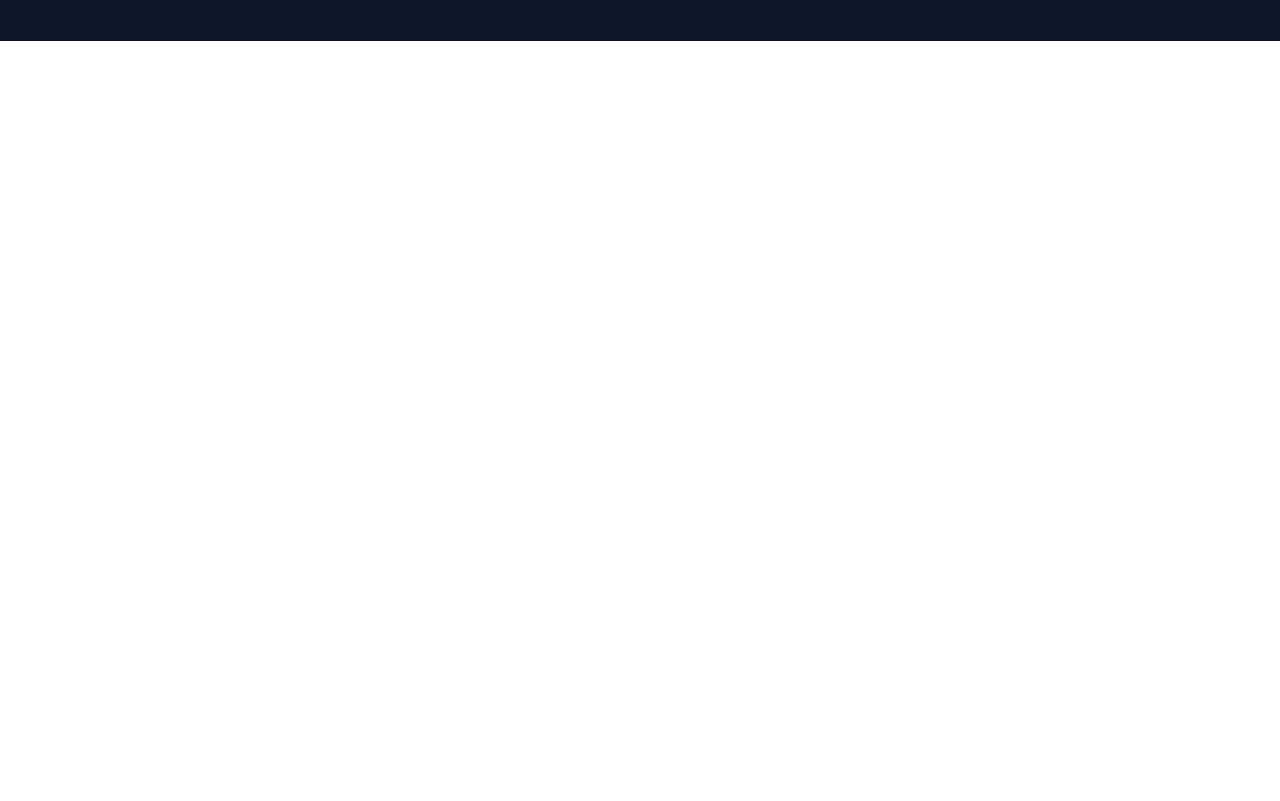
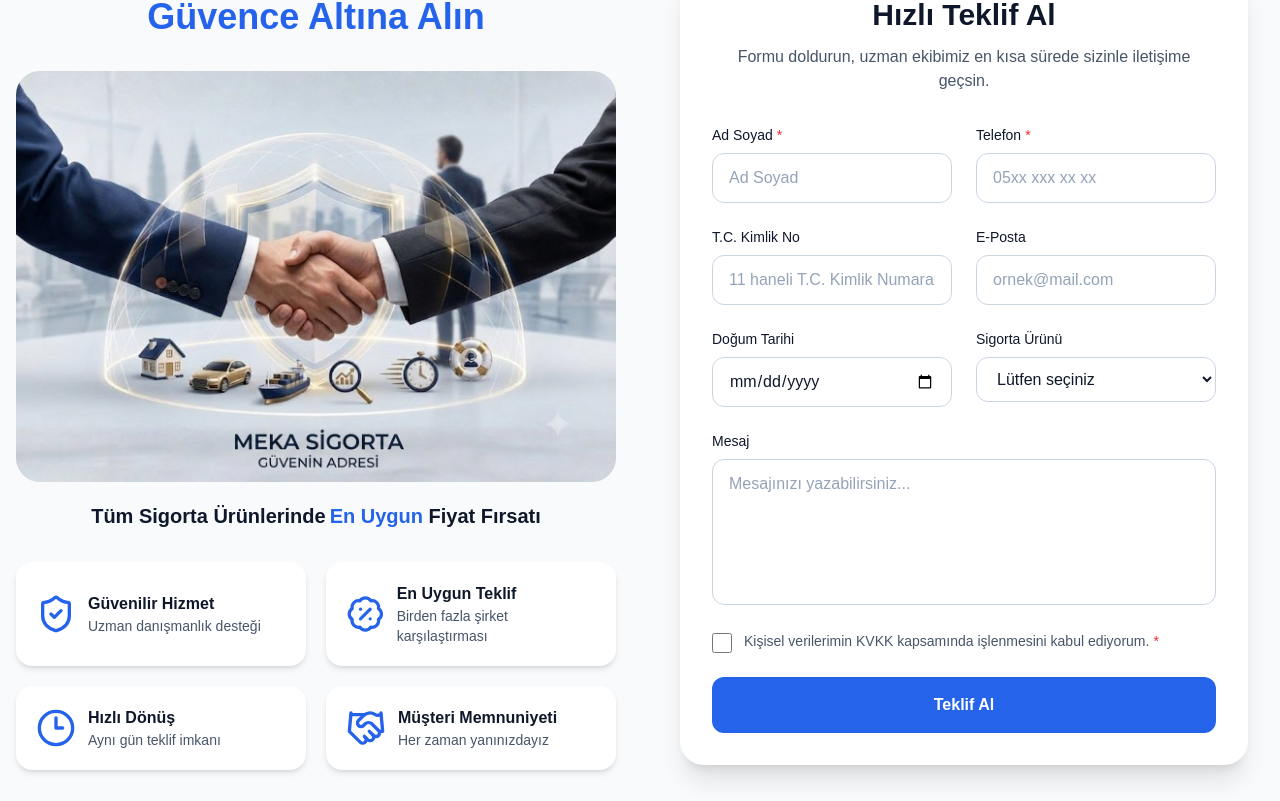
Before and after one commit to emraheskbgc/meksigorta, a Next.js app: page /home in a window 1280 px wide. Shown: the part 759-1560 px from the top of the page. Before the commit the page ends 800 px from the top, so only its background shows below. Built offline with nearby package versions, Linux system fonts and the light colour scheme.

Commit message:
homesection2

```diff
--- a/package.json
+++ b/package.json
@@ -9,6 +9,7 @@
     "lint": "eslint"
   },
   "dependencies": {
+    "lucide-react": "^1.23.0",
     "next": "16.2.6",
     "nodemailer": "^9.0.3",
     "react": "19.2.4",
--- a/src/app/home/page.tsx
+++ b/src/app/home/page.tsx
@@ -1,10 +1,12 @@
 
 import Slider from '@/components/Home/Slider/Slider';
+import HomeSection2 from '@/components/Home/HomeSection2';
 export default function Home() {
   return (
 
       <main >
       <Slider/>
+      <HomeSection2/>
       </main>
 
 
--- /dev/null
+++ b/src/components/Home/HomeSection2.tsx
@@ -0,0 +1,89 @@
+import Image from "next/image";
+import ContactForm from "../ContactForm/ContactForm";
+import { ShieldCheck, BadgePercent, Clock3, Handshake } from "lucide-react";
+
+export default function HomeSection2() {
+  return (
+    <section className="bg-backColor py-20">
+      <div className="container mx-auto max-w-7xl px-4">
+        <div className="grid grid-cols-1 lg:grid-cols-2 gap-12 items-center  ">
+          {/*SOL TARAFA KOYULCAK GÖRSEL */}
+          <div className="relative  flex flex-col  h-full">
+            <div className="mb-8 mt-2 md:mt-12 text-center">
+              <h2 className="text-4xl font-bold text-text1 leading-tight">
+                Hayatınızı
+                <span className="block text-accent">Güvence Altına Alın</span>
+              </h2>
+            </div>
+            <div>
+              <Image
+                src="/assets/images/homesection2.png"
+                alt="MEKA SİGORTA"
+                width={1000}
+                height={1000}
+                className="w-full h-auto rounded-3xl object-cover"
+              />
+
+            </div>
+            <p className="text-xl font-bold text-center mt-5  text-text1 ">
+                Tüm Sigorta Ürünlerinde
+                <span className="ml-1 text-accent">En Uygun </span>
+                Fiyat Fırsatı
+              </p>
+            <div className="mt-8 grid grid-cols-2 gap-5">
+              <div className="flex items-center gap-3 rounded-2xl bg-white p-5 shadow-md">
+                <ShieldCheck className="h-10 w-10 text-accent" />
+
+                <div>
+                  <h3 className="font-semibold text-text1">Güvenilir Hizmet</h3>
+
+                  <p className="text-sm text-text2">
+                    Uzman danışmanlık desteği
+                  </p>
+                </div>
+              </div>
+
+              <div className="flex items-center gap-3 rounded-2xl bg-white p-5 shadow-md">
+                <BadgePercent className="h-10 w-10 text-accent" />
+
+                <div>
+                  <h3 className="font-semibold text-text1">En Uygun Teklif</h3>
+
+                  <p className="text-sm text-text2">
+                    Birden fazla şirket karşılaştırması
+                  </p>
+                </div>
+              </div>
+
+              <div className="flex items-center gap-3 rounded-2xl bg-white p-5 shadow-md">
+                <Clock3 className="h-10 w-10 text-accent" />
+
+                <div>
+                  <h3 className="font-semibold text-text1">Hızlı Dönüş</h3>
+
+                  <p className="text-sm text-text2">Aynı gün teklif imkanı</p>
+                </div>
+              </div>
+
+              <div className="flex items-center gap-3 rounded-2xl bg-white p-5 shadow-md">
+                <Handshake className="h-10 w-10 text-accent" />
+
+                <div>
+                  <h3 className="font-semibold text-text1">
+                    Müşteri Memnuniyeti
+                  </h3>
+
+                  <p className="text-sm text-text2">Her zaman yanınızdayız</p>
+                </div>
+              </div>
+            </div>
+          </div>
+          {/*Sağ tarafa koyulcak iletişim formu */}
+          <div>
+            <ContactForm />
+          </div>
+        </div>
+      </div>
+    </section>
+  );
+}
```
Also changed, not shown: public/assets/images/homesection2.png (added), src/components/ContactForm/ContactForm.tsx (line endings or trailing spaces), 1 other file (tests, documents, lock files or other folders).
